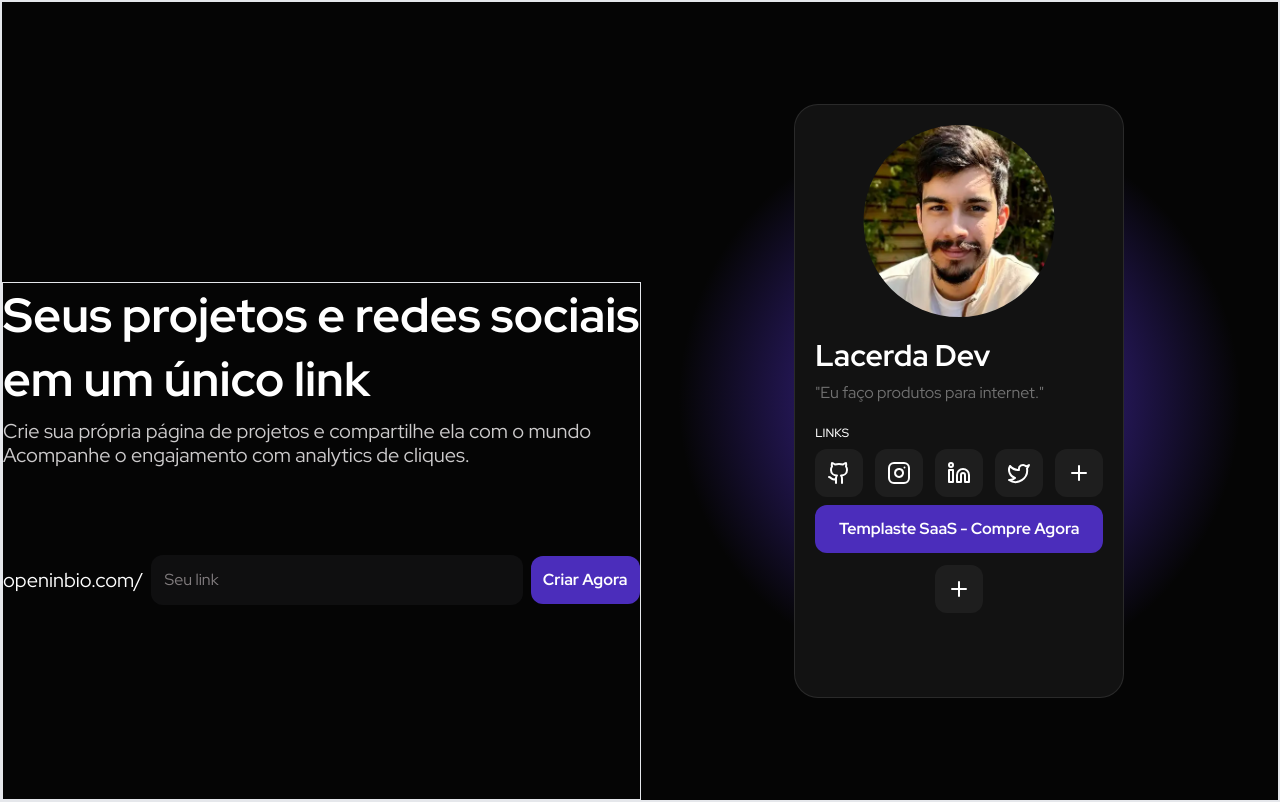
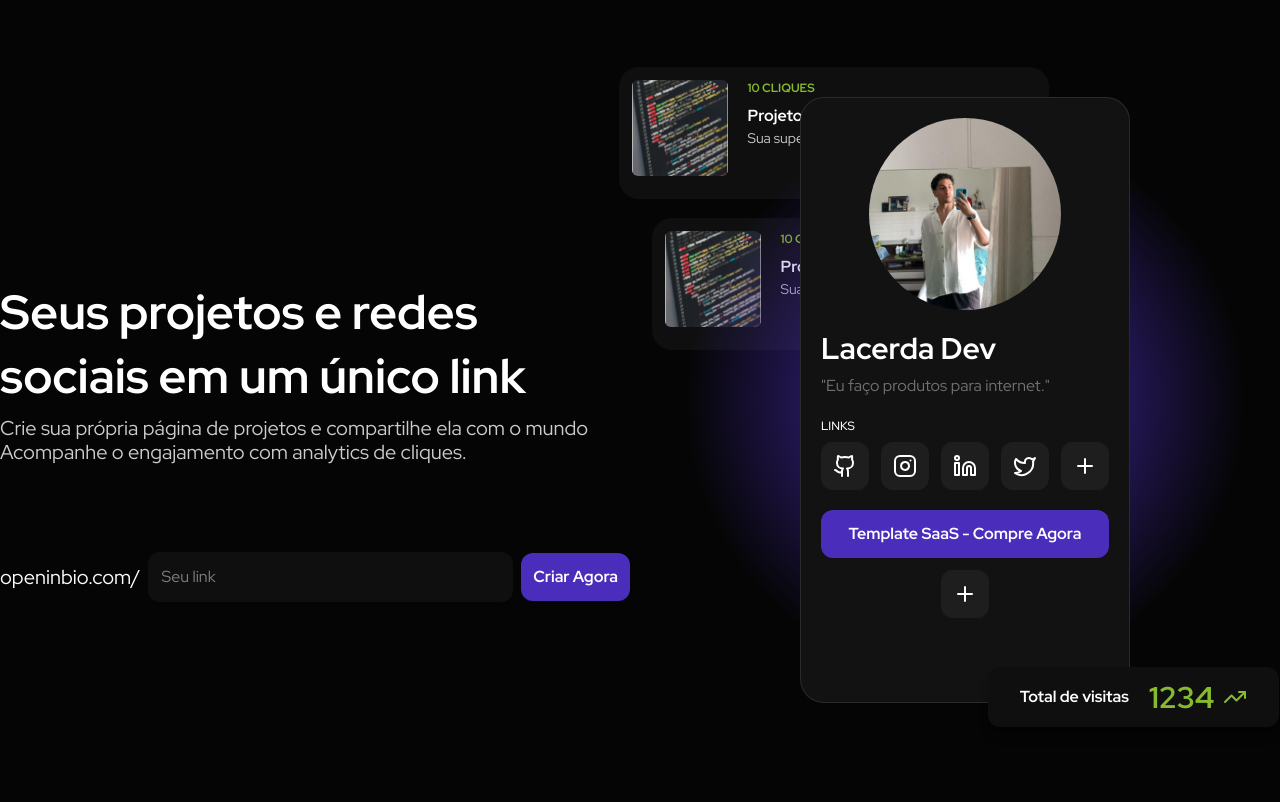
Before and after one commit to lacerdaaa/openinbio, a Next.js app: page / in a window 1280 px wide. Built offline with nearby package versions, Linux system fonts and the light colour scheme.

Commit message:
- update: finalizando lp

```diff
--- /dev/null
+++ b/app/components/commons/project-card.tsx
@@ -0,0 +1,20 @@
+function ProjectCard() {
+ return (
+   <div className="w-[430px] h-[132px] flex gap-5 bg-background-secondary p-3 rounded-[20px] border border-transparent hover:border-border-secondary">
+    <div className="size-24 rounded-md overflow-hidden flex-shrink-0">
+        <img src="/project1.jpg" alt="Projeto" className="w-full h-full object-cover" />
+    </div>
+    <div className="flex flex-col gap-2 ">
+        <span className="uppercase text-xs font-bold text-accent-green">
+            10 Cliques
+        </span>
+        <div className="flex flex-col">
+            <span className="text-white font-bold">Projeto 1</span>
+            <span className="text-content-body text-sm">Sua super descrição de projeto.</span>
+        </div>
+    </div>
+   </div>
+ );
+}
+
+export default ProjectCard
--- /dev/null
+++ b/app/components/commons/total-visits.tsx
@@ -0,0 +1,17 @@
+import { TrendingUp } from "lucide-react";
+
+export default function TotalVisits() {
+  return (
+    <div className="w-min whitespace-nowrap flex items-center gap-5 bg-background-secondary border-border-primary px-8 py-3 rounded-xl shadow-lg">
+        <span className="font-bold text-white">Total de visitas</span>
+        <div className="flex items-center gap-2 text-accent-green ">
+            <span className="text-3xl font-bold">1234</span>
+            <TrendingUp/>
+        </div>
+        {/* <div className="flex items-center gap-2">
+            <button>Portal</button>
+            <button>Sair</button>
+        </div> */}
+    </div>
+  );
+}
--- a/app/components/commons/user-card.tsx
+++ b/app/components/commons/user-card.tsx
@@ -16,7 +16,7 @@ export default function UserCard() {
     <div className="w-[348] flex flex-col gap-5 items-center p-5 border border-white border-opacity-10 bg-[#121212] rounded-3xl text-white">
       <div className="size-48 ">
         <img
-          src="/me.webp"
+          src="/lacerda.jpg"
           alt="User Picture"
           className="rounded-full object-cover w-full h-full"
         />
@@ -40,15 +40,15 @@ export default function UserCard() {
             ))
           }
         </div>
+      </div>
         <div className="flex flex-col gap-3 w-full h-[172px]">
           <div className="w-full flex flex-col items-center gap-3">
-            <Button className="w-full">Templaste SaaS - Compre Agora</Button>
+            <Button className="w-full">Template SaaS - Compre Agora</Button>
             <button className="p-3 rounded-xl bg-[#1E1E1E] hover:bg-[#2E2E2E]">
               <Plus />
             </button>
           </div>
         </div>
-      </div>
     </div>
   );
 }
--- a/app/components/landing-page/hero.tsx
+++ b/app/components/landing-page/hero.tsx
@@ -1,11 +1,13 @@
 import TextInput from "../ui/textInput";
 import Button from "../ui/button";
 import UserCard from "../commons/user-card";
+import TotalVisits from "../commons/total-visits";
+import ProjectCard from "../commons/project-card";
 
 function Hero() {
   return (
-    <div className="flex border h-screen">
-      <div className="w-full flex flex-col gap-2 mt-[35vh] border">
+    <div className="flex gap-5 h-screen">
+      <div className="w-full flex flex-col gap-2 mt-[35vh] ">
         <h1 className="text-5xl font-bold text-white leading-[64px]">
           Seus projetos e redes sociais em um único link
         </h1>
@@ -23,14 +25,16 @@ function Hero() {
       <div className="w-full flex items-center justify-center bg-[radial-gradient(circle_at_50%_50%,#4B2DBB,transparent_55%)]">
         <div className="relative">
           <UserCard/>
-          <div className="absolute -bottom-[7%] -right-[45%]">
-            {/* <TotalVisits/> */}
+          <div className="absolute -bottom-[4%] -right-[45%]">
+            <TotalVisits/>
           </div>
-          <div className="absolute top-[20%] -left[45%] -z-10">
-            {/* <ProjectCard/> */}
+          <div className="absolute top-[20%] -left-[45%] -z-10">
+            {/* <ProjectCard /> */}
+            <ProjectCard />
           </div>
-          <div className="absolute -top-[5%] -left[55%] -z-10">
-            {/* <ProjectCard/> */}
+          <div className="absolute -top-[5%] -left-[55%] -z-10">
+            {/* <ProjectCard /> */}
+            <ProjectCard />
           </div>
         </div>
       </div>
--- a/app/page.tsx
+++ b/app/page.tsx
@@ -3,7 +3,7 @@ import Hero from "./components/landing-page/hero";
 
 export default function Home() {
   return (
-    <div className="max-w-7xl mx-auto border">
+    <div className="max-w-7xl mx-auto ">
       <Hero/>
       {/* <Header/>
       <VideoExplanation/>
```
Also changed, not shown: public/lacerda.jpg (added).
